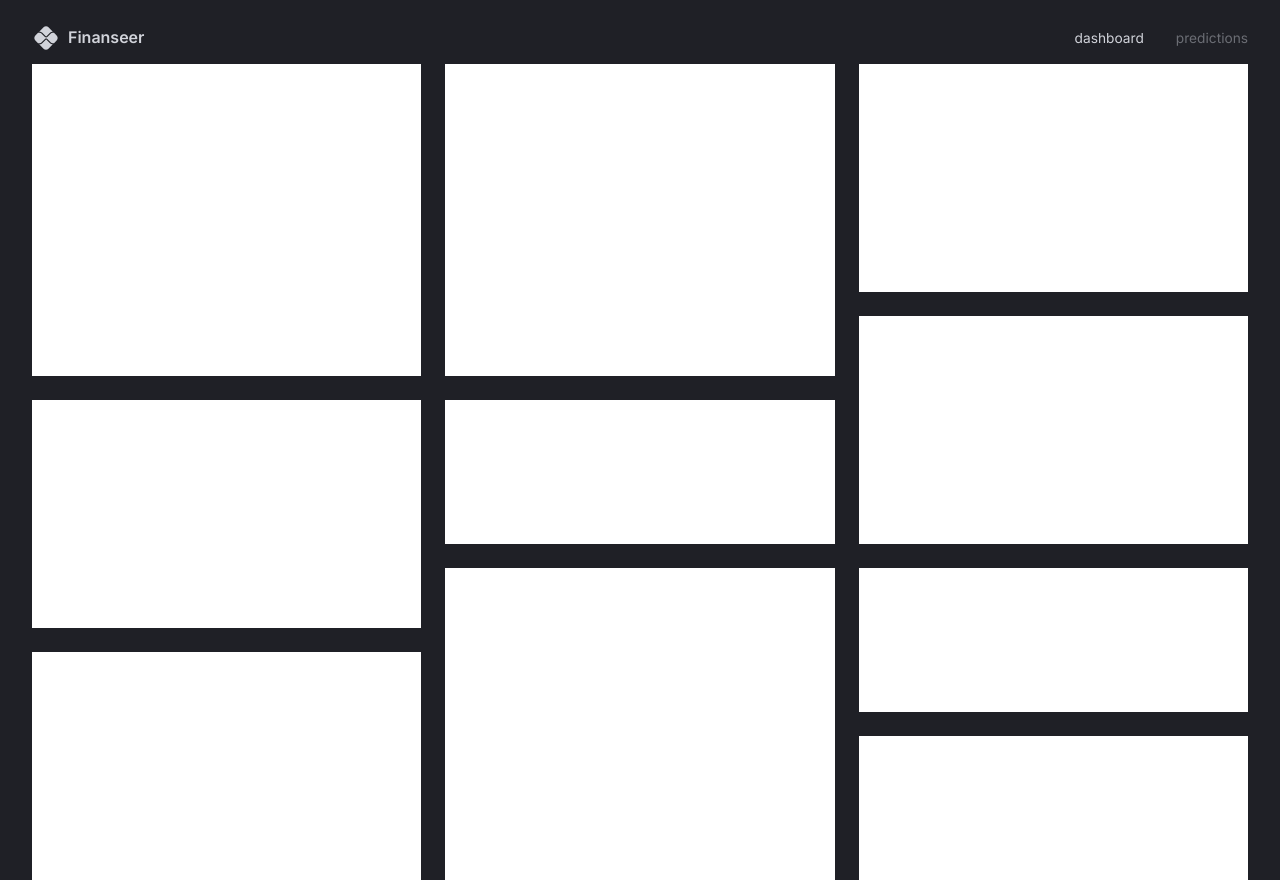
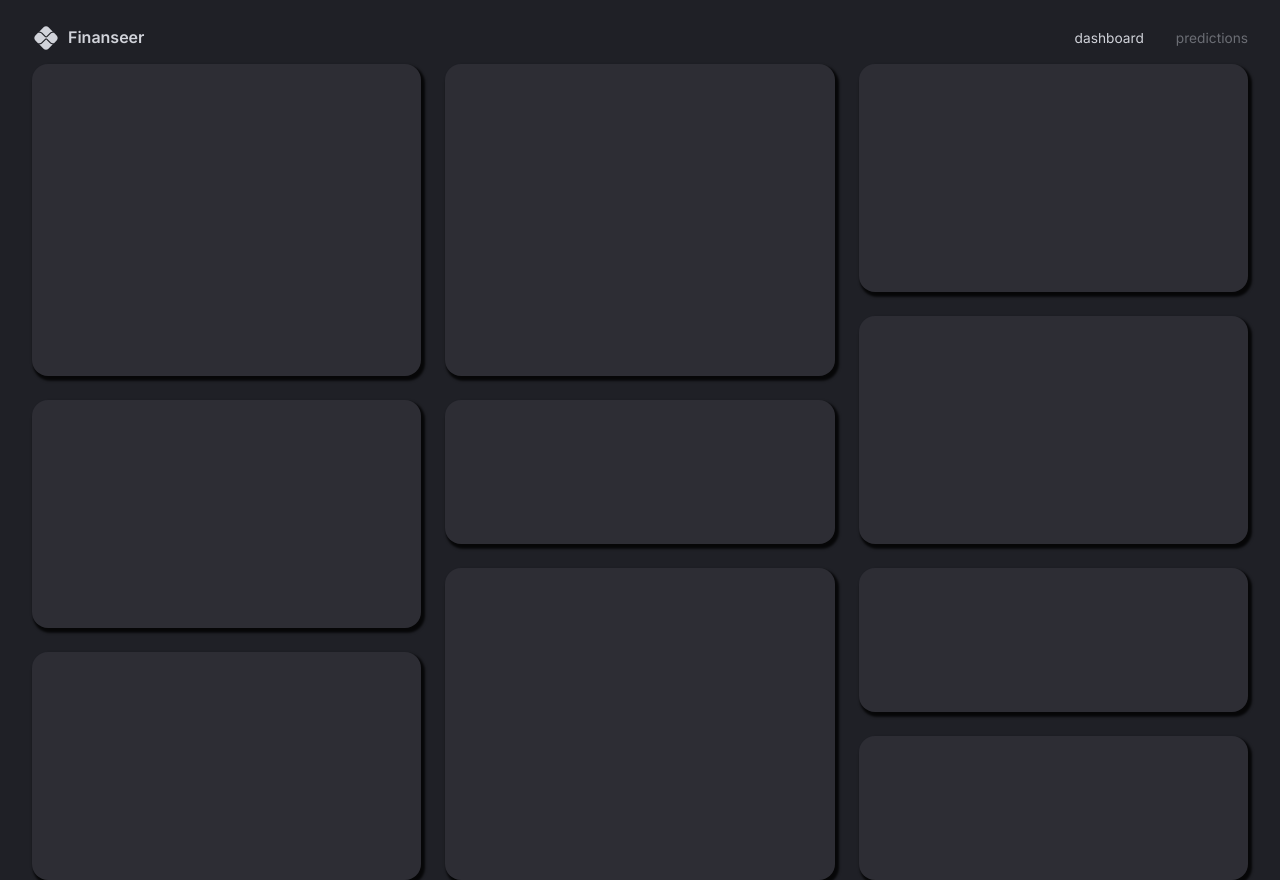
Before and after one commit to jaewoo-ahn/Finance_App, a React (Vite) app in the folder client/: page / in a window 1280 px wide. Built offline with nearby package versions, Linux system fonts and the light colour scheme.

Commit message:
dashboardbox

```diff
--- /dev/null
+++ b/client/src/components/DashboardBox.tsx
@@ -0,0 +1,10 @@
+import { Box } from "@mui/material";
+import { styled } from "@mui/system";
+
+const DashboardBox = styled(Box)(({ theme }) => ({
+  backgroundColor: theme.palette.background.light,
+  borderRadius: "1rem",
+  boxShadow: "0.15rem 0.2rem 0.15rem 0.1rem rgba(0,0,0,.8)",
+}));
+
+export default DashboardBox;
--- a/client/src/scenes/dashborad/index.tsx
+++ b/client/src/scenes/dashborad/index.tsx
@@ -3,6 +3,7 @@ import {
   gridTemplateLargeScreens,
   gridTemplateSmallScreens,
 } from "./gridTemplate";
+import DashboardBox from "@/components/DashboardBox";
 
 type Props = {};
 
@@ -30,16 +31,16 @@ const Dashboard = (props: Props) => {
             }
       }
     >
-      <Box bgcolor="#fff" gridArea="a"></Box>
-      <Box bgcolor="#fff" gridArea="b"></Box>
-      <Box bgcolor="#fff" gridArea="c"></Box>
-      <Box bgcolor="#fff" gridArea="d"></Box>
-      <Box bgcolor="#fff" gridArea="e"></Box>
-      <Box bgcolor="#fff" gridArea="f"></Box>
-      <Box bgcolor="#fff" gridArea="g"></Box>
-      <Box bgcolor="#fff" gridArea="h"></Box>
-      <Box bgcolor="#fff" gridArea="i"></Box>
-      <Box bgcolor="#fff" gridArea="j"></Box>
+      <DashboardBox gridArea="a"></DashboardBox>
+      <DashboardBox gridArea="b"></DashboardBox>
+      <DashboardBox gridArea="c"></DashboardBox>
+      <DashboardBox gridArea="d"></DashboardBox>
+      <DashboardBox gridArea="e"></DashboardBox>
+      <DashboardBox gridArea="f"></DashboardBox>
+      <DashboardBox gridArea="g"></DashboardBox>
+      <DashboardBox gridArea="h"></DashboardBox>
+      <DashboardBox gridArea="i"></DashboardBox>
+      <DashboardBox gridArea="j"></DashboardBox>
     </Box>
   );
 };
```
